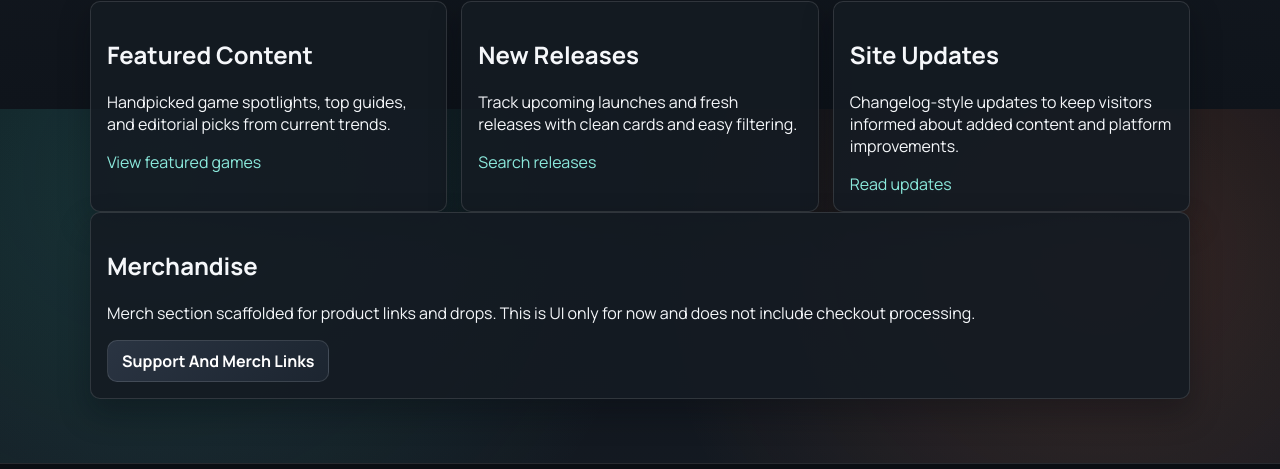
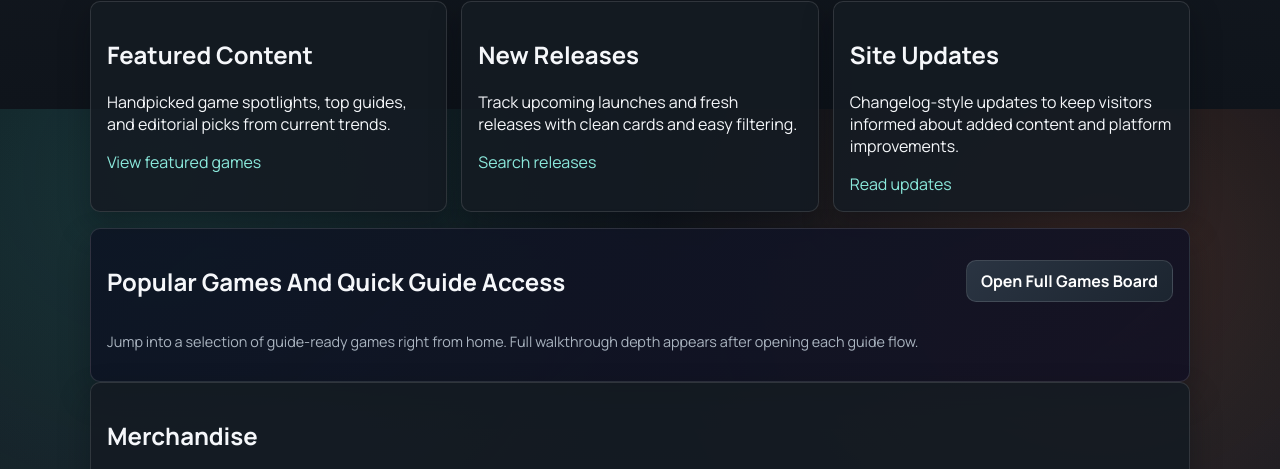
Before and after one commit to christophergrisconis-coder/007-firstlight-complete-guide, a plain HTML site: page gaming-hub/index.html in a window 1280 px wide. Shown: the part 691-1160 px from the top of the page. Drawn offline with Linux system fonts and the light colour scheme; a script that the page names is missing.

```diff
--- a/gaming-hub/index.html
+++ b/gaming-hub/index.html
@@ -52,6 +52,17 @@
         </article>
       </section>
 
+      <section class="container panel home-guide-preview">
+        <div class="home-guide-preview-head">
+          <h2>Popular Games And Quick Guide Access</h2>
+          <a class="btn btn-secondary" href="./pages/games.html">Open Full Games Board</a>
+        </div>
+        <p class="form-note">
+          Jump into a selection of guide-ready games right from home. Full walkthrough depth appears after opening each guide flow.
+        </p>
+        <div id="home-guide-preview-grid" class="card-grid" aria-live="polite"></div>
+      </section>
+
       <section class="container wide-panel">
         <h2>Merchandise</h2>
         <p>
```
